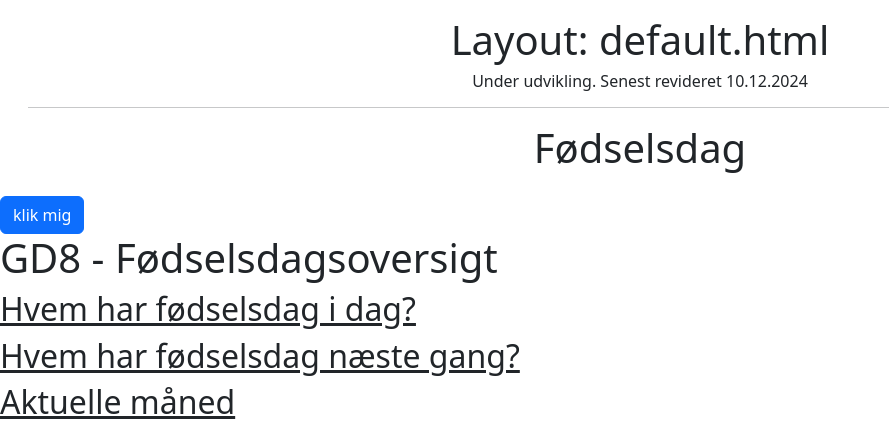
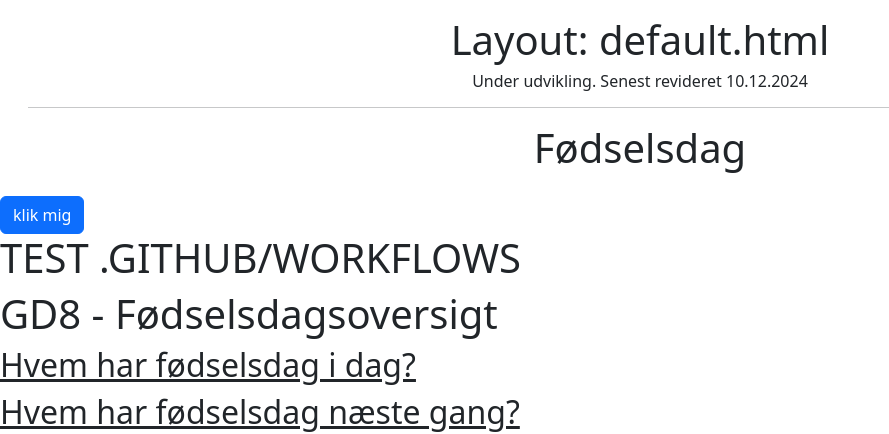
Before and after one commit to Eo-Le/GD8, a Jekyll site: the page built from index.html, in a window 1280 px wide. Shown: the top 434 px of the page, without its empty margins (0-889 px from the left). Built offline with Jekyll 4.4.1, drawn with Linux system fonts in a browser that asks for light colours.

Commit message:
test .github/workflows

```diff
--- a/_config.yml
+++ b/_config.yml
@@ -1,3 +1,4 @@
+# check .github/workflows
 url: "https://eo-le.github.io/GD8/"
 baseurl: ""
 
--- a/index.html
+++ b/index.html
@@ -3,7 +3,7 @@ title: Fødselsdag
 ---
 
 <button class="btn btn-primary" onclick="sayHello()">klik mig</button>
-
+<h1>TEST .GITHUB/WORKFLOWS</h1>
 <h1>GD8 - Fødselsdagsoversigt</h1>
 <h2><u>Hvem har fødselsdag i dag?</u></h2>
 <h2><u>Hvem har fødselsdag næste gang?</u></h2>
```
